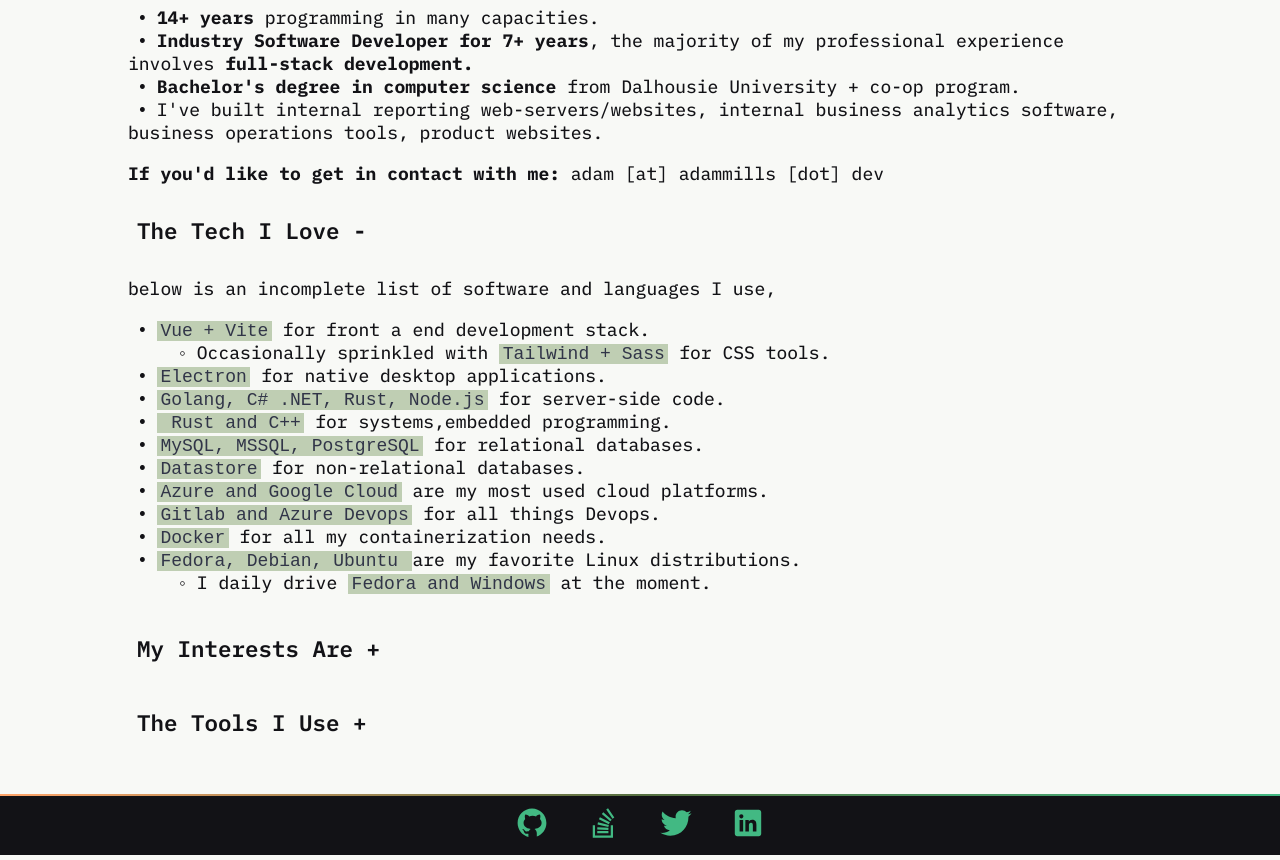
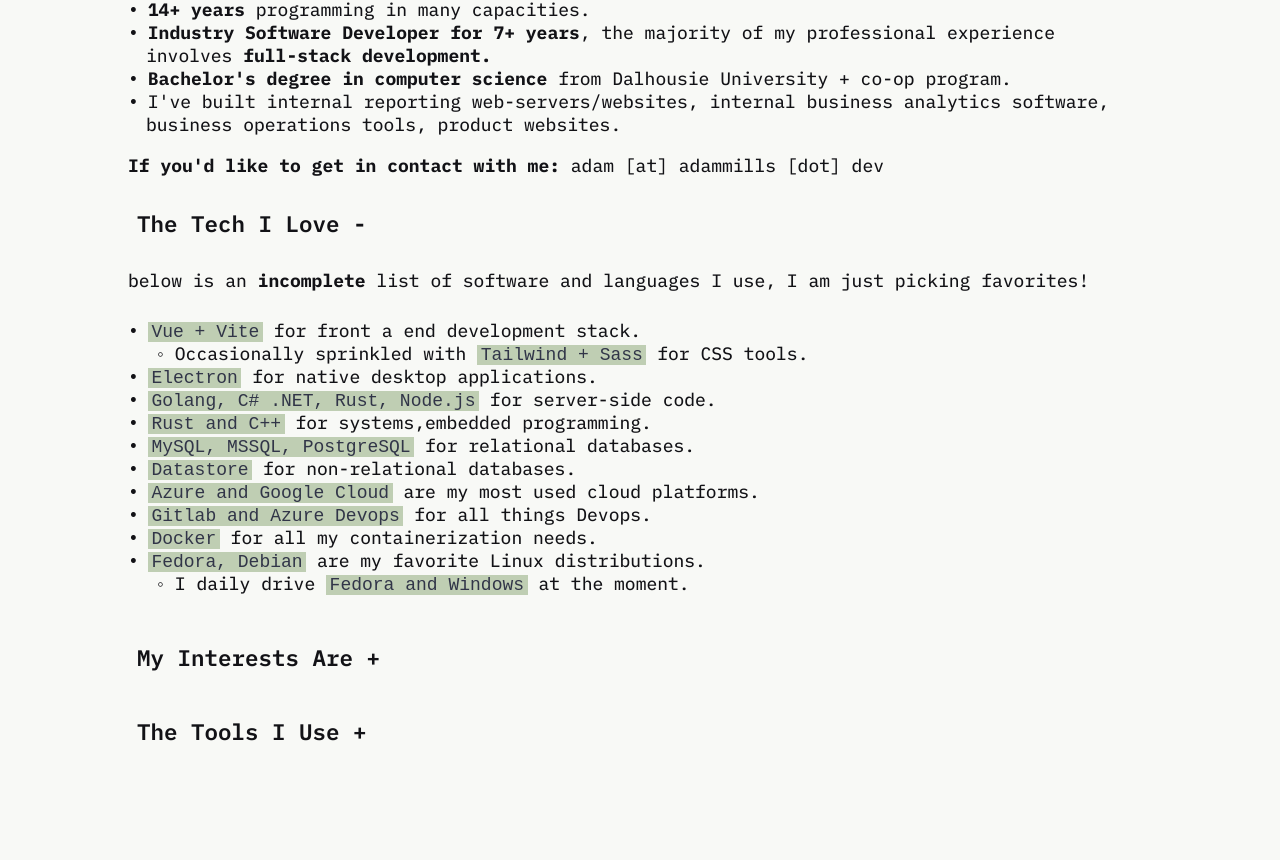
Before and after one commit to OwnageBanana/Public-Website, a Vue app: page /about in a window 1280 px wide. Shown: the part 480-1340 px from the top of the page. Built offline with nearby package versions, Linux system fonts and the light colour scheme.

Commit message:
more styling and touchups

```diff
--- a/src/assets/modules/sections.module.css
+++ b/src/assets/modules/sections.module.css
@@ -12,9 +12,15 @@
   border:none;
   text-align: left;
   width:100%;
-  padding:1rem 0.5rem;
+  padding:0.5rem 0rem;
   margin: 0.25rem 0;
   transition: all 0.1s ease;
+}
+
+/* essentially disabling sections on small breakpoints and making them look as though they are just heading */
+@media (min-width: 360px){
+  .section-button {
+    padding:1rem 0.5rem;
   }
   .section-button:hover {
     cursor: pointer;
@@ -25,36 +31,43 @@
     cursor: pointer;
     background-color:var(--complement-light);
   }
-
   .section-button::after {
+    content: ":";
+    margin-left: -0.5rem;
+  }
+  .section-button::after {
+    margin-left: 0rem;
     content: " +";
   }
   .section-heading.active .section-button::after {
     content: " -";
   }
-.section {
-  transition: max-height 0.15s linear;
-  height:inherit;
-  overflow-y: auto;
-}
-@media (min-height:640px) {
-    .section {
-    max-height: 530px;
+  .section.hidden-section {
+    min-height:0;
+    max-height:0;
+    flex:0;
     overflow-y: hidden;
   }
 }
-.section.hidden-section {
-  max-height:0;
-  overflow-y: hidden;
+
+.section {
+  display:flex;
+  flex-direction:column;
+  transition: flex, min-height, max-height 0.15s ease-in-out;
+  height:inherit;
+  overflow-y: auto;
+  flex:1;
 }
+
 
 /*
 Usage:
-<h3>
+<span>
 <button class="section-button" @click="sectionSelection = 'tech'">some of my favorite technology</button>
-</h3>
+</span>
 <div :class="['section', sectionSelection !== 'tech'? 'hidden-section':'']" >
   lorem ipsum
 </div>
-Could probably use css selected or something similar but we like easy styling :)
+ask me how I'd do it without javascript ;)
+and in components using the sections specify a wrapping container with a max height and a max height
  */
--- a/src/assets/styles.css
+++ b/src/assets/styles.css
@@ -64,12 +64,20 @@
 
 h1 {
   font-size:2rem;
-  margin: 0px;
+}
+
+h1,h2,h3,h4 {
+  margin-top: 0.25rem;
+  margin-bottom: 0.25rem;
 }
 
 p {
-  text-align: justify;
   margin:0.5rem 0;
+}
+@media(min-width: 640px){
+  p {
+    text-align: justify;
+  }
 }
 /* @media(min-width: 1024px){
   dt,dd,p {
@@ -77,16 +85,24 @@
   }
 } */
 /* List element */
+dt {
+  padding-left:1rem;
+}
 dt::before {
   content:"•";
   font-family: 'Courier New', Courier, monospace;
-  margin:0 0.5rem;
+  margin-right:0.5rem;
+  margin-left:-1rem;
 }
-
+dd {
+  padding-left:1rem;
+  margin-inline-start: 1.5rem;
+}
 dd::before {
   content:"◦";
   font-family: 'Courier New', Courier, monospace;
-  margin:0 0.5rem;
+  margin-right:0.5rem;
+  margin-left:-1rem;
 }
 
 /* italics element */
--- a/src/components/About.vue
+++ b/src/components/About.vue
@@ -20,7 +20,7 @@
       <div class="pfp-container">
         <img class="pfp" src="@assets/images/pfp.jpg" height="208px" width="208px">
       </div>
-      <h3>About Me:</h3>
+      <h2>About Me:</h2>
       <p>
         As a Software Developer <strong> I take pride in the quality of my work</strong>, I enjoy taking with digital tools to build
         meaningful products, solving interesting problems; I'm dedicated to making <strong> software that brings joy. </strong> I am and endlessly
@@ -55,19 +55,19 @@
           </button>
         </span>
         <div :class="['section', sectionSelection !== 'tech'? 'hidden-section':'']" >
-          <p>below is an incomplete list of software and languages I use, </p>
+          <p>below is an <strong>incomplete</strong> list of software and languages I use, I am just picking favorites! </p>
           <dl>
             <dt><code>Vue + Vite</code> for front a end development stack. </dt>
             <dd>Occasionally sprinkled with <code>Tailwind + Sass</code> for CSS tools.</dd>
             <dt><code>Electron</code> for native desktop applications. </dt>
             <dt><code>Golang, C# .NET, Rust, Node.js</code> for server-side code.</dt>
-            <dt><code> Rust and C++</code> for systems,embedded programming.</dt>
+            <dt><code>Rust and C++</code> for systems,embedded programming.</dt>
             <dt><code>MySQL, MSSQL, PostgreSQL</code> for relational databases. </dt>
             <dt><code>Datastore</code> for non-relational databases. </dt>
             <dt><code>Azure and Google Cloud</code> are my most used cloud platforms. </dt>
             <dt><code>Gitlab and Azure Devops</code> for all things Devops. </dt>
             <dt><code>Docker</code> for all my containerization needs. </dt>
-            <dt><code>Fedora, Debian, Ubuntu </code> are my favorite Linux distributions.</dt>
+            <dt><code>Fedora, Debian</code> are my favorite Linux distributions.</dt>
             <dd>I daily drive <code>Fedora and Windows</code> at the moment.</dd>
           </dl>
         </div>
@@ -82,11 +82,12 @@
             <dd>Web apps, design, UX.</dd>
             <dd>Server code, operational systems development.</dd>
             <dd>Embedded, IoT, automation.</dd>
-            <dd></dd>
+            <dd>Graphics Programming.</dd>
             <dt><code>Hardware design.</code></dt>
             <dd>Embedded systems.</dd>
             <dd>Circuit design.</dd>
             <dd>PCB design.</dd>
+            <dt>Video Games.</dt>
             <dt>Bouldering indoors and outdoors.</dt>
             <dt>Hiking and mushroom foraging.</dt>
             <dt>Playing guitar.</dt>
@@ -158,7 +159,40 @@
 }
 
 .list-container {
+  display:flex;
+  flex-direction:column;
   margin-bottom: 2rem;
-  min-height:26rem;
 }
+
+@media (min-width: 360px) {
+  .list-container {
+    min-height:582px;
+  }
+}
+
+@media (min-width: 360px) {
+  .section {
+    max-height: 600px;
+    overflow-y: hidden;
+  }
+  .list-container {
+    min-height: 800px;
+  }
+}
+@media (min-width: 460px) {
+  .section {
+    max-height: 512px;
+  }
+}
+@media (min-width: 560px) {
+  .section {
+    max-height: 380px;
+  }
+}
+@media (min-width:640px) {
+  .section {
+    max-height: 360px;
+  }
+}
+
 </style>
--- a/src/components/Blogs/Blog2.vue
+++ b/src/components/Blogs/Blog2.vue
@@ -10,12 +10,12 @@
 
   <h2> Work in progress!</h2>
   <p>
-    this project is a lot of things I didn't intend it to be, I set out to just make a split keyboard but went down the road of learning rust AND learning embedded programming, taking on rusts alpha embedded-hal ecosystem,
-    had to learn pcb design and manufacturing, learning to read data sheets, etc,etc,etc,. its been a long road.
+    this project is a lot of things I didn't intend it to be, I set out to just make a split keyboard but went down the road of learning rust AND learning embedded programming, taking on rust's alpha-state embedded-hal ecosystem,
+    learning to design and manufacture PCBs, learning to read data sheets, etc,etc,etc,. I even took up 3D printing and CAD. its been a long road.
   </p>
   <p>
     <a href="https://github.com/OwnageBanana?tab=repositories" target="none"> check out my github for my progress!</a>
-    I'm currently writing a driver for the IO expander, I've published (very messy) unfinished macropad code with lots left to do, fully designed the keyboards pcb with many mistakes, and acquired most of my materials and built the boards!.
+    I'm currently writing a driver for the IO expander (Working state now), I've published (very messy) unfinished macropad code with lots left to do, fully designed the keyboards pcb with many mistakes, and acquired most of my materials and built the boards!.
   </p>
 
   <!-- This page is a total WIP so if you're looking at the code, don't judge on how lazy this is -->
@@ -26,7 +26,7 @@
       <p>video of how I'm using the display currently. the rp2040's second core's only job is to do this lol</p>
     </div>
     <div class="dev-log">
-      <img src="@assets/images/3d_printed_pcb_small.jpg" alt="Image of a 3d printed pcb" style="width:100%;"/>
+      <img src="@assets/images/3d_printed_pcb_small.jpg" alt="Image of a 3d printed pcb" style="width:100%; margin-top:12rem;"/>
       <p> test pcb to feel out the layout. I exported this from the pcb viewer in Kicad into Freecad and then 3d printed it.</p>
     </div>
     <div class="dev-log">
--- a/src/components/Home.vue
+++ b/src/components/Home.vue
@@ -11,7 +11,7 @@
 
 <template>
   <!-- <h1>Hi! 👋 </h1> -->
-  <h1>Welcome! </h1>
+  <h1>Welcome!</h1>
 
   <p>
     I'm Adam Mills and this website is dedicated as a repository for anything <!-- <br/> -->
@@ -26,15 +26,13 @@
   <!-- recent articles -->
   <!-- technical articles -->
   <div id="blog">
-    <h1>
-      Recent Articles
-    </h1>
+    <h2>Recent Works</h2>
     <!-- top x number of blogs -->
       <div class="flow">
         <div class="article-stub">
-          <h2>
+          <h3>
             At-Home Pi Server
-          </h2>
+          </h3>
           <div class="article-stub-body">
             <img src="/src/assets/images/pi_on_floor_small.jpg" alt="image of a raspberry pi on my dirty floor"  width="150" />
             <span>Building a Pi server from the ground up has been a lot of things, primarily its been a bad decision!</span>
@@ -48,9 +46,9 @@
 
       <div class="reverse-flow">
         <div class="article-stub">
-          <h2>
+          <h3>
             Building a Keyboard
-          </h2>
+          </h3>
           <div class="article-stub-body">
             <img src="/src/assets/images/3d_printed_pcb_small.jpg" alt="Image of a 3d printed pcb" width="150"/>
             <span>A project for the ages, vastly underestimated, poorly planed and awfully timed during a chip shortage
@@ -160,7 +158,7 @@
   }
 }
 
-.article-stub h2 {
+.article-stub h3 {
   border-bottom: 0.1875rem solid var(--main-darker);
 }
 .reading-list {
--- a/src/components/layout/Heading.vue
+++ b/src/components/layout/Heading.vue
@@ -68,7 +68,7 @@
   display: flex;
   flex-direction: column;
   padding-bottom: 1rem;
-  margin-bottom: 2px;
+  margin-bottom: 16px;
   background-color: var(--main-darker);
 }
 html.dark .header {
```
Also changed, not shown: src/components/SSO.vue (added, +11 -0 lines). Lines whose indentation alone changed are shown as unchanged.
